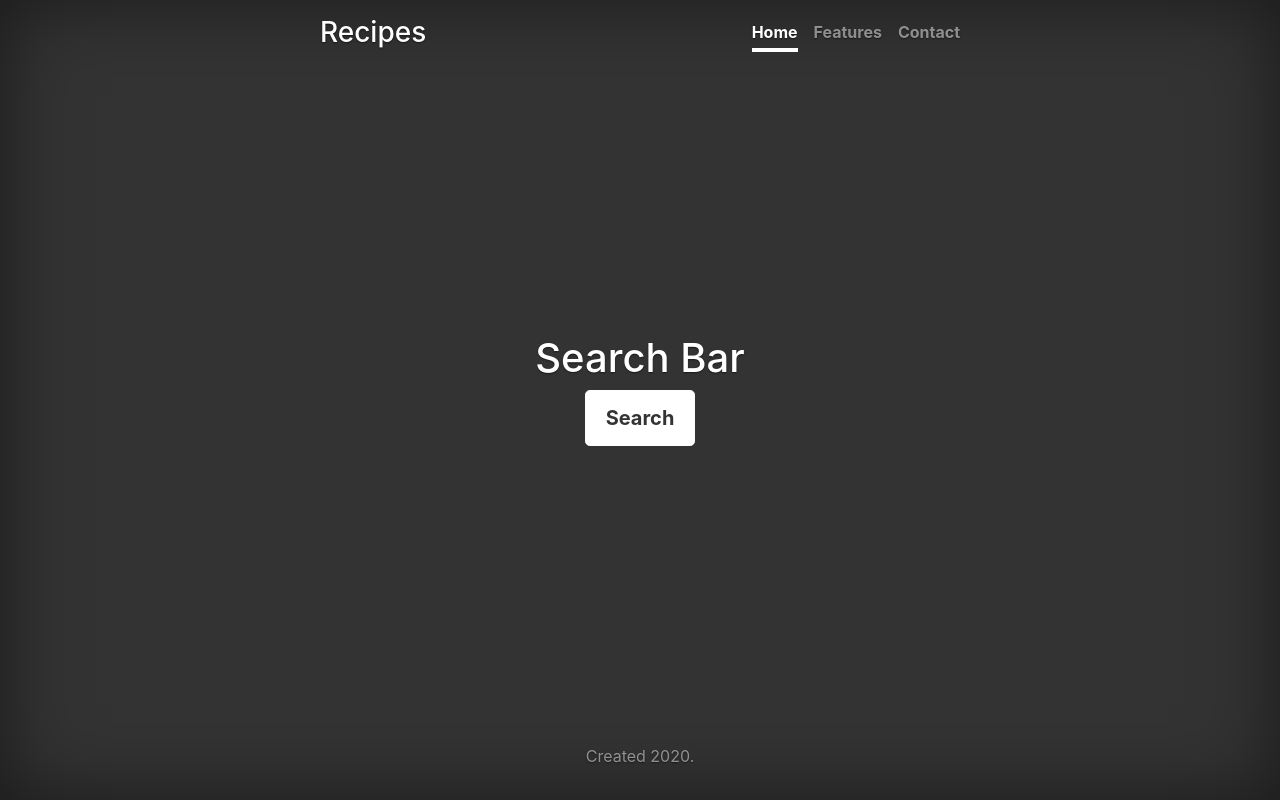
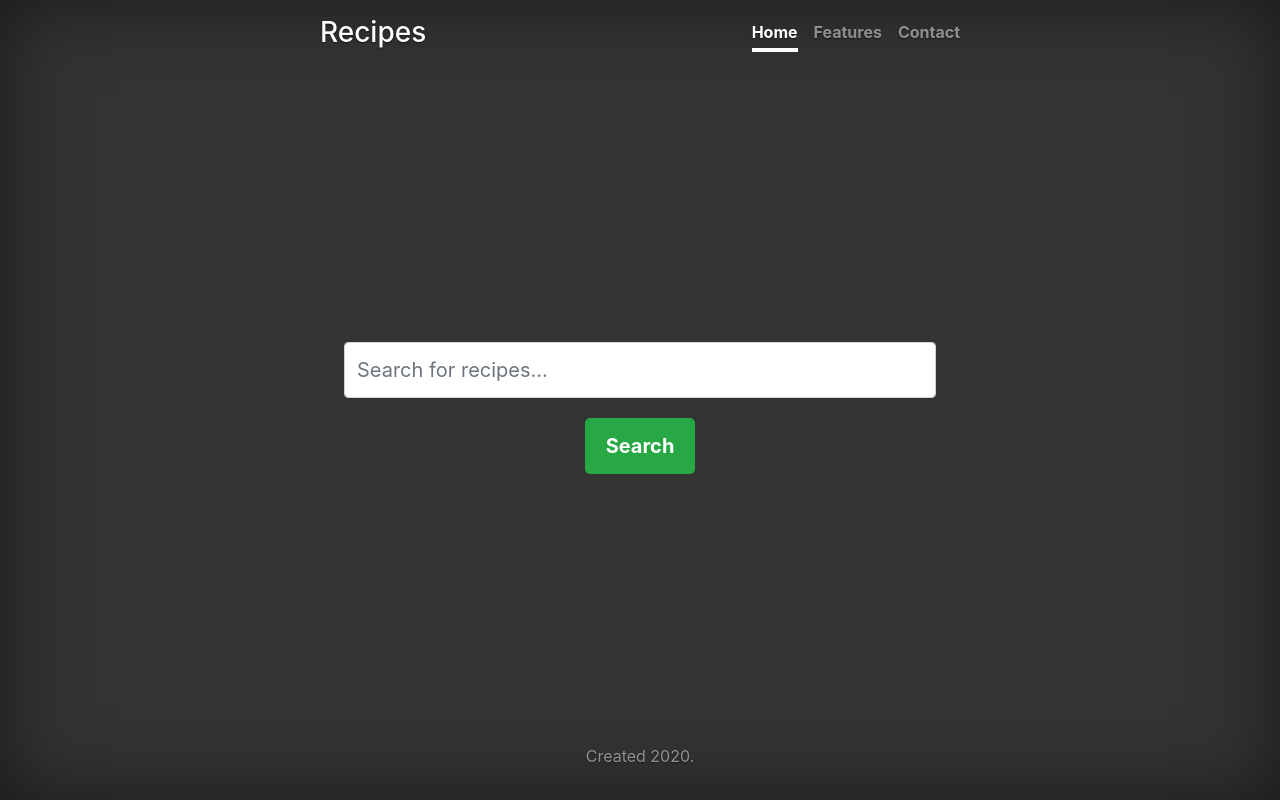
Before and after one commit to adriannusalimm/ingredients-recipe, a React (Create React App) app: page / in a window 1280 px wide. Built offline with nearby package versions, Linux system fonts and the light colour scheme.

Commit message:
Added main search bar

```diff
--- a/src/App.css
+++ b/src/App.css
@@ -63,6 +63,11 @@ a:hover {
   }
 }
 
+.search-bar {
+  height: 56px;
+  font-size: 20px;
+  margin: 20px;
+}
 
 /*
  * Cover
--- a/src/App.js
+++ b/src/App.js
@@ -16,10 +16,10 @@ function App() {
       </header>
 
       <main role="main" className="inner cover">
-        <h1 className="cover-heading">Search Bar</h1>
-        <p className="lead">
-          <a href="#" className="btn btn-lg btn-secondary">Search</a>
-        </p>
+        <form>
+          <input type="search" className="search-bar form-control mx-auto" placeholder="Search for recipes..." />
+          <button type="submit" className="btn btn-lg btn-success">Search</button>
+        </form>
       </main>
 
       <footer className="mastfoot mt-auto">
```
